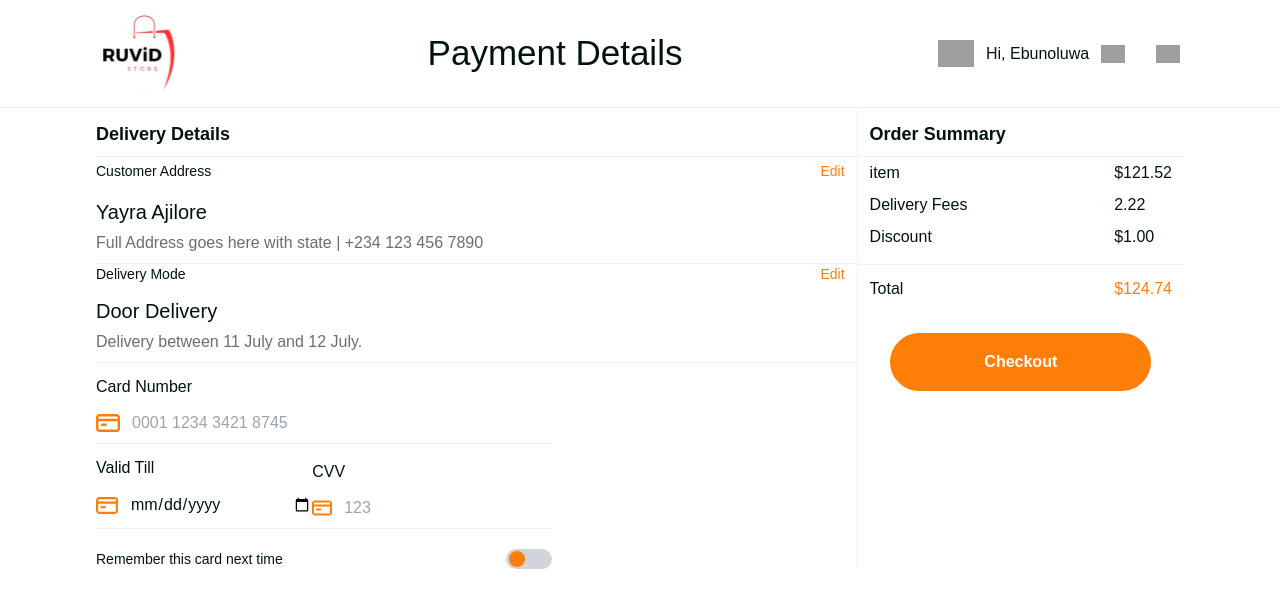
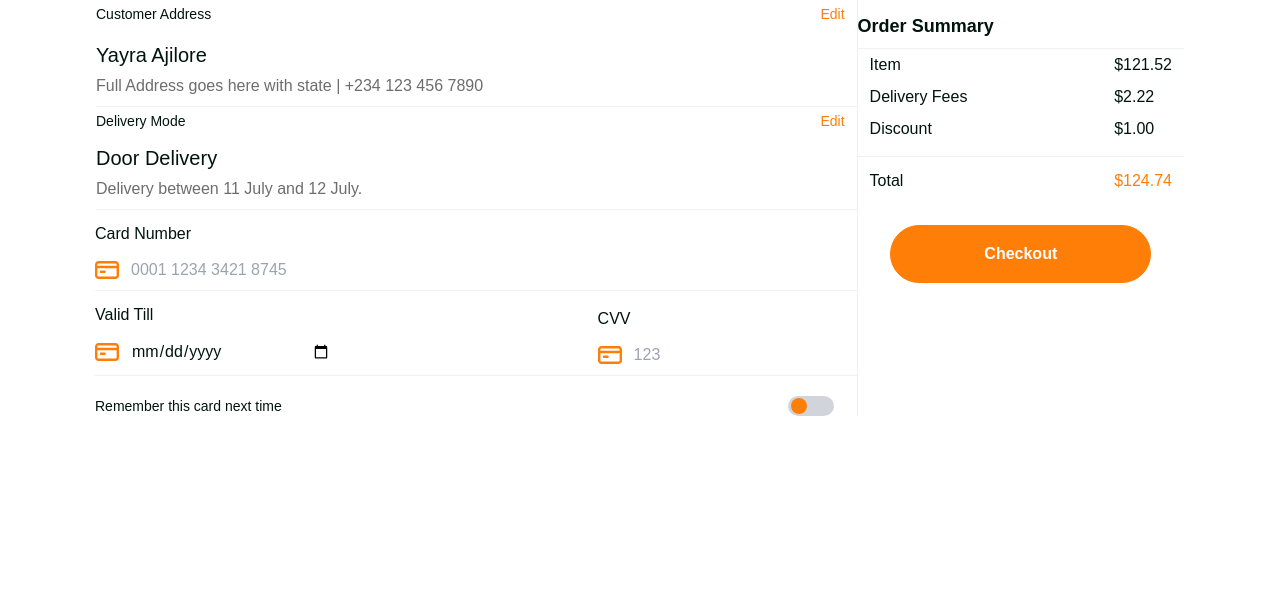
Before and after one commit to Dennardavid/HNG-stage2, a Next.js app: page /checkout in a window 1280 px wide. Shown: the top 608 px of the page. Built offline with nearby package versions, Linux system fonts and the light colour scheme; grey boxes are pictures that could not be loaded.

Commit message:
heart hover

```diff
--- a/src/app/checkout/checkoutdetails.js
+++ b/src/app/checkout/checkoutdetails.js
@@ -1,19 +1,12 @@
 import Image from "next/image";
 import Toggle from "./toggle";
+import React from "react";
 
-function CheckoutDetails() {
-  return (
-    <section className="flex justify-between px-24">
-      <div className="w-[70%] border-r-[0.5px] border-r-[#f2f1f0] ">
-        <div className="pt-3 pb-2 border-b-[0.5px] border-b-[#f2f1f0]">
-          <h3 className="font-semibold text-lg">Delivery Details</h3>
-        </div>
+const AddressSection = () => (
   <div className="flex flex-col gap-3 pb-2 border-b-[0.5px] border-b-[#f2f1f0]">
     <div className="flex justify-between py-1 pt-1">
-            <p className="text-sm ">Customer Address</p>
-            <p className="text-sm text-[#FF7E08] hover:cursor-pointer mr-3">
-              Edit
-            </p>
+      <p className="text-sm">Customer Address</p>
+      <p className="text-sm text-[#FF7E08] hover:cursor-pointer mr-3">Edit</p>
     </div>
     <div className="flex flex-col gap-1">
       <p className="font-normal text-[20px]">Yayra Ajilore</p>
@@ -22,27 +15,30 @@ function CheckoutDetails() {
       </p>
     </div>
   </div>
+);
+
+const DeliverySection = () => (
   <div className="flex flex-col gap-3 pb-2 border-b-[0.5px] border-b-[#f2f1f0]">
-          <div className="flex justify-between pt-1j">
+    <div className="flex justify-between pt-1">
       <p className="text-sm">Delivery Mode</p>
-            <p className="text-sm text-[#FF7E08] hover:cursor-pointer mr-3">
-              Edit
-            </p>
+      <p className="text-sm text-[#FF7E08] hover:cursor-pointer mr-3">Edit</p>
     </div>
     <div className="flex flex-col gap-1">
       <p className="font-normal text-[20px]">Door Delivery</p>
       <p className="text-base font-light text-[#6D6D6D]">
-              Delivery between 11 July and 12 July.
+        Delivery between 11 July and 12 July.
       </p>
     </div>
   </div>
+);
 
-        <div className="pt-3 bg-red-400w w-[60%] ">
+const CardDetailsSection = () => (
+  <div className="pt-3 mx-3 lg:mx-[-1px]">
     <div className="border-b-[0.5px] border-b-[#f2f1f0] pb-2">
       <label htmlFor="card">Card Number</label>
       <br />
       <div className="flex items-center gap-3 mt-3">
-              <Image src="/card.svg" width={24} height={24} />
+        <Image src="/card.svg" width={24} height={24} alt="Card Icon" />
         <input
           type="number"
           id="card"
@@ -57,49 +53,51 @@ function CheckoutDetails() {
         <label htmlFor="date">Valid Till</label>
         <br />
         <div className="flex items-center gap-3 mt-3">
-                <Image src="/card.svg" width={24} height={24} />
+          <Image src="/card.svg" width={24} height={24} alt="Card Icon" />
           <input
             type="date"
             id="date"
             placeholder="09/2029"
-                  className="focus:outline-none w-[200px] "
+            className="focus:outline-none w-[200px]"
           />
         </div>
       </div>
 
       <div className="mr-6 mt-1">
-              <label for="CVV">CVV</label>
+        <label htmlFor="CVV">CVV</label>
         <br />
         <div className="flex gap-3 mt-3">
-                <Image src="/card.svg" width={24} height={24} />
+          <Image src="/card.svg" width={24} height={24} alt="Card Icon" />
           <input
             type="number"
             id="CVV"
             placeholder="123"
-                  className="focus:outline-none w-[200px] "
+            className="focus:outline-none w-[70px] lg:w-[200px]"
           />
         </div>
       </div>
     </div>
-          <div className="flex justify-between pt-5">
+    <div className="flex justify-between pt-5 mr-6">
       <p className="font-normal text-sm">Remember this card next time</p>
       <Toggle />
     </div>
   </div>
-      </div>
-      <div className=" w-[30%]">
-        <div className="pt-3 pb-2 border-b-[0.5px] border-b-[#f2f1f0] px-3">
+);
+
+const OrderSummarySection = () => (
+  <div className="pt-3">
+    <div className="pb-2 border-b-[0.5px] border-b-[#f2f1f0]">
       <h3 className="font-semibold text-lg">Order Summary</h3>
     </div>
-        <div className=" flex justify-between pb-[14.5px] border-b-[0.5px] border-b-[#f2f1f0] px-3">
+    <div className="flex justify-between pb-[14.5px] border-b-[0.5px] border-b-[#f2f1f0] px-3">
       <div className="flex flex-col gap-2 pt-1">
-            <p>item</p>
+        <p>Item</p>
         <p>Delivery Fees</p>
         <p>Discount</p>
       </div>
       <div className="font-normal text-base flex flex-col gap-2 pt-1">
         <p>$121.52</p>
-            <p>2.22</p>
+        <p>$2.22</p>
         <p>$1.00</p>
       </div>
     </div>
@@ -115,8 +113,32 @@ function CheckoutDetails() {
       </div>
     </div>
   </div>
+);
+
+const CheckoutDetails = () => (
+  <section className="lg:flex lg:justify-between lg:px-24">
+    <div className="hidden lg:block lg:w-[70%] lg:border-r-[0.5px] lg:border-r-[#f2f1f0]">
+      <div className="hidden lg:pt-3 lg:pb-2 lg:border-b-[0.5px] lg:border-b-[#f2f1f0]">
+        <h3 className="font-semibold text-lg">Delivery Details</h3>
+      </div>
+      <AddressSection />
+      <DeliverySection />
+      <CardDetailsSection />
+    </div>
+    <div className="hidden lg:block lg:w-[30%]">
+      <OrderSummarySection />
+    </div>
+
+    {/* Mobile */}
+    <div className="m-auto lg:hidden pt-3 w-[100%]">
+      <CardDetailsSection />
+      <div className="flex justify-center items-center mt-8 lg:mt-5">
+        <button className="bg-[#FF7E08] rounded-full text-white py-4 w-[80%] font-semibold m-auto border-[0.5px] border-[#ff7e08] hover:text-[#00140d] hover:border-[0.5px] hover:border-[#ff7e08] hover:bg-[#f8f8f8]">
+          Checkout
+        </button>
+      </div>
+    </div>
   </section>
 );
-}
 
 export default CheckoutDetails;
--- a/src/app/checkout/checkoutnav.js
+++ b/src/app/checkout/checkoutnav.js
@@ -1,7 +1,7 @@
 import CartNavbar from "../cart/cartnav";
 
 function CheckoutNav() {
-  return <CartNavbar heading="Payment Details" />;
+  // return <CartNavbar heading="Payment Details" />;
 }
 
 export default CheckoutNav;
```
Lines whose indentation alone changed are shown as unchanged.
